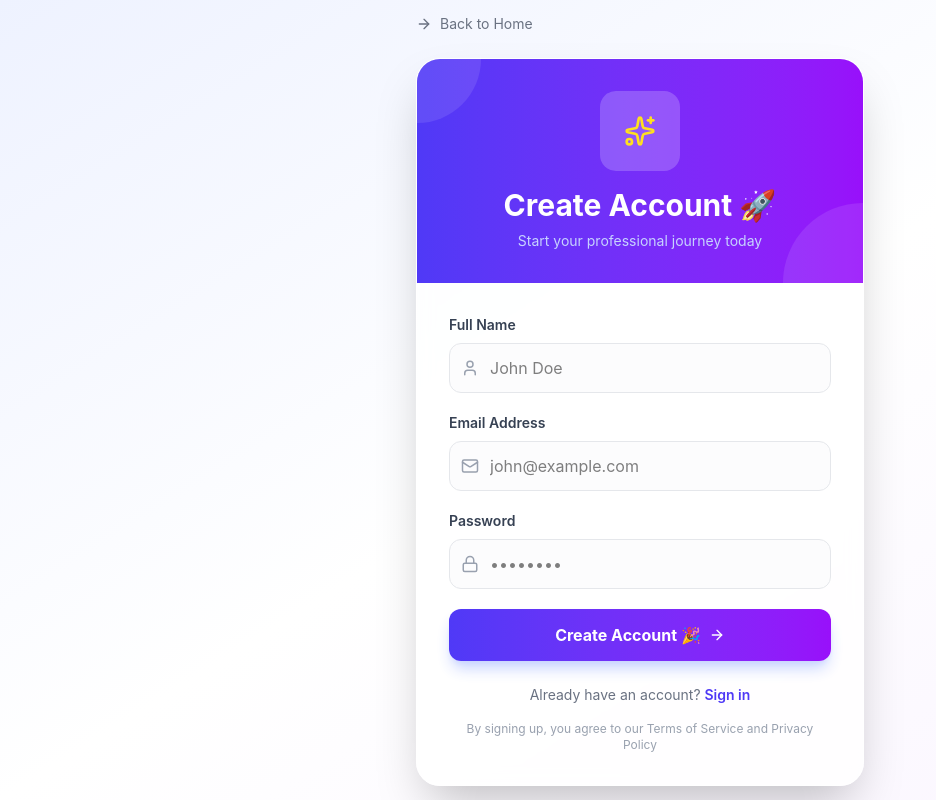
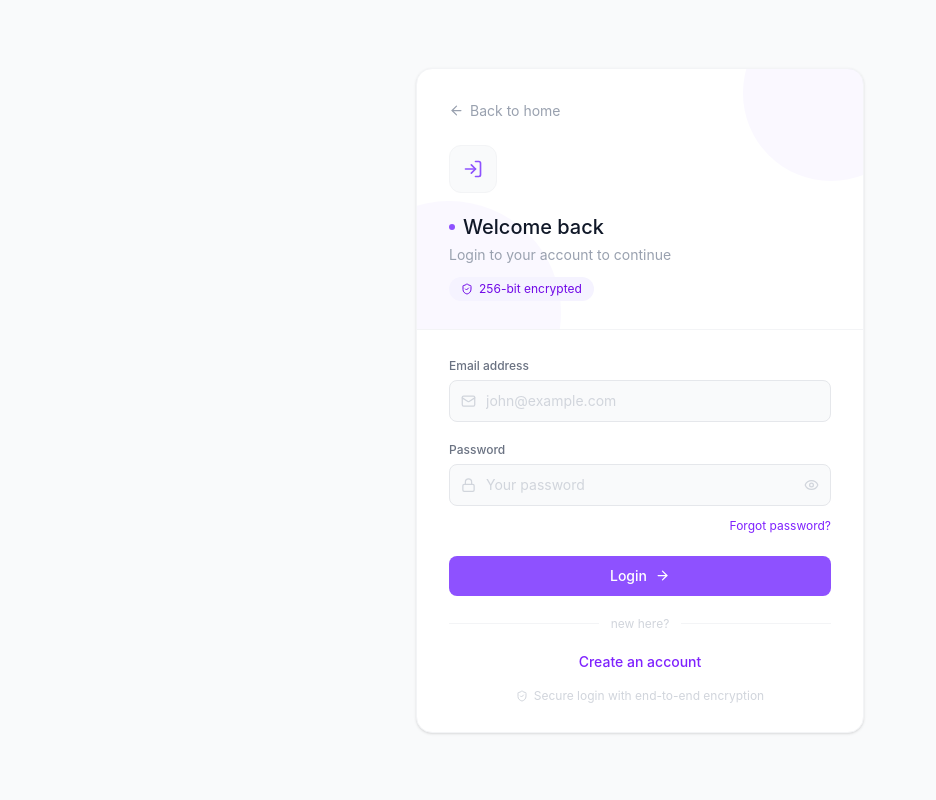
Before and after one commit to alok957641/ai-resume-builder, a React (Vite) app in the folder client/: page /register in a window 1280 px wide. Shown: the whole page, without its empty margins (0-936 px from the left). Built offline with nearby package versions, Linux system fonts and the light colour scheme; no server answers.

Commit message:
Rename Register component to Login and update logic

```diff
--- a/client/src/pages/Register.tsx
+++ b/client/src/pages/Register.tsx
@@ -1,32 +1,32 @@
-import { useEffect } from 'react';
+import { useEffect, useState } from 'react';
 import { useForm } from 'react-hook-form';
 import { useNavigate, Link } from 'react-router-dom';
 import { toast } from 'react-hot-toast';
-import { motion } from 'framer-motion';
-import { User, Mail, Lock, ArrowRight, Sparkles } from 'lucide-react';
+import { Mail, Lock, ArrowLeft, ArrowRight, ShieldCheck, Eye, EyeOff, LogIn } from 'lucide-react';
 import api from '../api';
 import { useAuthStore } from '../store/useAuthStore';
-import type { RegisterForm, AuthResponse } from '../types';
+import type { LoginForm, AuthResponse } from '../types';
 
-export default function Register() {
+export default function Login() {
   const navigate = useNavigate();
   const { setAuth, isLoggedIn } = useAuthStore();
+  const [showPass, setShowPass] = useState(false);
+  const [mounted, setMounted] = useState(false);
 
   useEffect(() => {
-    if (isLoggedIn) {
-      navigate('/dashboard', { replace: true });
-    }
+    setMounted(true);
+    if (isLoggedIn) navigate('/dashboard', { replace: true });
   }, [isLoggedIn, navigate]);
 
   const {
     register,
     handleSubmit,
     formState: { errors, isSubmitting },
-  } = useForm<RegisterForm>();
+  } = useForm<LoginForm>();
 
-  const onSubmit = async (data: RegisterForm) => {
+  const onSubmit = async (data: LoginForm) => {
     try {
-      const res = await api.post<AuthResponse>('/auth/register', data);
+      const res = await api.post<AuthResponse>('/auth/login', data);
       setAuth(res.data.user, res.data.token);
       toast.success(res.data.message);
       navigate('/dashboard');
@@ -36,190 +36,185 @@ export default function Register() {
   };
 
   return (
-    <div className="min-h-screen bg-gradient-to-br from-indigo-50 via-white to-purple-50 flex items-center justify-center px-4">
-      <div className="max-w-md w-full">
-        {/* Back to Home Button */}
-        <motion.button
-          initial={{ opacity: 0, x: -20 }}
-          animate={{ opacity: 1, x: 0 }}
+    <div className="min-h-screen bg-gray-50 flex items-center justify-center px-4 py-10">
+      <div
+        className={`w-full max-w-md transition-all duration-500 ${
+          mounted ? 'opacity-100 translate-y-0' : 'opacity-0 translate-y-6'
+        }`}
+      >
+        {/* Card */}
+        <div className="bg-white border border-gray-100 rounded-2xl overflow-hidden shadow-sm">
+
+          {/* Top Section */}
+          <div className="relative overflow-hidden px-8 pt-8 pb-7 border-b border-gray-100">
+            {/* Background blobs */}
+            <div className="absolute w-44 h-44 rounded-full bg-violet-400 opacity-[0.06] -top-16 -right-14 pointer-events-none" />
+            <div className="absolute w-56 h-56 rounded-full bg-violet-400 opacity-[0.06] -bottom-24 -left-20 pointer-events-none" />
+
+            {/* Back button */}
+            <button
               onClick={() => navigate('/')}
-          className="flex items-center gap-2 text-gray-500 hover:text-indigo-600 mb-6 transition group"
+              className="relative z-10 flex items-center gap-1.5 text-sm text-gray-400 hover:text-violet-600 mb-6 transition-colors group"
             >
-          <ArrowRight size={16} className="group-hover:-translate-x-1 transition" />
-          <span className="text-sm">Back to Home</span>
-        </motion.button>
+              <ArrowLeft
+                size={15}
+                className="transition-transform group-hover:-translate-x-0.5"
+              />
+              Back to home
+            </button>
 
-        {/* Main Card */}
-        <motion.div
-          initial={{ opacity: 0, y: 30, scale: 0.95 }}
-          animate={{ opacity: 1, y: 0, scale: 1 }}
-          transition={{ duration: 0.5 }}
-          className="bg-white/80 backdrop-blur-sm rounded-3xl shadow-2xl overflow-hidden border border-white/50"
-        >
-          {/* Decorative Header */}
-          <div className="bg-gradient-to-r from-indigo-600 to-purple-600 p-8 text-white text-center relative overflow-hidden">
-            <motion.div
-              initial={{ scale: 0 }}
-              animate={{ scale: 1 }}
-              transition={{ delay: 0.2, type: 'spring' }}
-              className="w-20 h-20 bg-white/20 rounded-2xl flex items-center justify-center mx-auto mb-4 relative z-10"
-            >
-              <Sparkles size={32} className="text-yellow-300" />
-            </motion.div>
-            <motion.h1
-              initial={{ opacity: 0, y: 10 }}
-              animate={{ opacity: 1, y: 0 }}
-              transition={{ delay: 0.3 }}
-              className="text-3xl font-bold mb-2 relative z-10"
-            >
-              Create Account 🚀
-            </motion.h1>
-            <motion.p
-              initial={{ opacity: 0 }}
-              animate={{ opacity: 1 }}
-              transition={{ delay: 0.4 }}
-              className="text-indigo-200 text-sm relative z-10"
-            >
-              Start your professional journey today
-            </motion.p>
-            {/* Floating circles */}
-            <div className="absolute top-0 left-0 w-32 h-32 bg-white/10 rounded-full -translate-x-16 -translate-y-16" />
-            <div className="absolute bottom-0 right-0 w-40 h-40 bg-white/10 rounded-full translate-x-20 translate-y-20" />
+            {/* Icon */}
+            <div className="relative z-10 w-12 h-12 rounded-xl border border-gray-100 bg-gray-50 flex items-center justify-center mb-5">
+              <LogIn size={20} className="text-violet-500" />
+            </div>
+
+            {/* Heading */}
+            <div className="relative z-10">
+              <h1 className="text-xl font-medium text-gray-900 flex items-center gap-2">
+                <span className="w-1.5 h-1.5 rounded-full bg-violet-500 inline-block" />
+                Welcome back
+              </h1>
+              <p className="text-sm text-gray-400 mt-1">Login to your account to continue</p>
+
+              {/* Security badge */}
+              <span className="inline-flex items-center gap-1.5 mt-3 text-xs text-violet-700 bg-violet-50 rounded-full px-3 py-1">
+                <ShieldCheck size={12} />
+                256-bit encrypted
+              </span>
+            </div>
           </div>
 
           {/* Form */}
-          <div className="p-6 sm:p-8">
-            <form onSubmit={handleSubmit(onSubmit)} className="space-y-5">
-              {/* Name Field */}
-              <motion.div
-                initial={{ opacity: 0, x: -20 }}
-                animate={{ opacity: 1, x: 0 }}
-                transition={{ delay: 0.5 }}
+          <div className="px-8 py-7">
+            <form onSubmit={handleSubmit(onSubmit)} className="space-y-5" noValidate>
+
+              {/* Email */}
+              <div
+                className={`transition-all duration-500 delay-100 ${
+                  mounted ? 'opacity-100 translate-x-0' : 'opacity-0 -translate-x-4'
+                }`}
               >
-                <label className="block text-sm font-semibold text-gray-700 mb-2">
-                  Full Name
+                <label className="block text-xs font-medium text-gray-500 mb-1.5">
+                  Email address
                 </label>
                 <div className="relative">
-                  <User size={18} className="absolute left-3 top-1/2 -translate-y-1/2 text-gray-400" />
-                  <input
-                    {...register('name', { required: 'Name is required!' })}
-                    type="text"
-                    placeholder="John Doe"
-                    className="w-full border border-gray-200 rounded-xl pl-10 pr-4 py-3 focus:outline-none focus:ring-2 focus:ring-indigo-500 focus:border-transparent transition bg-gray-50/50"
+                  <Mail
+                    size={15}
+                    className={`absolute left-3 top-1/2 -translate-y-1/2 transition-colors ${
+                      errors.email ? 'text-red-400' : 'text-gray-300'
+                    }`}
                   />
-                </div>
-                {errors.name && (
-                  <motion.p initial={{ opacity: 0 }} animate={{ opacity: 1 }} className="text-red-500 text-xs mt-1">
-                    {errors.name.message}
-                  </motion.p>
-                )}
-              </motion.div>
-
-              {/* Email Field */}
-              <motion.div
-                initial={{ opacity: 0, x: -20 }}
-                animate={{ opacity: 1, x: 0 }}
-                transition={{ delay: 0.6 }}
-              >
-                <label className="block text-sm font-semibold text-gray-700 mb-2">
-                  Email Address
-                </label>
-                <div className="relative">
-                  <Mail size={18} className="absolute left-3 top-1/2 -translate-y-1/2 text-gray-400" />
                   <input
                     {...register('email', {
-                      required: 'Email is required!',
-                      pattern: { value: /^\S+@\S+$/i, message: 'Please enter a valid email' },
+                      required: 'Email is required',
+                      pattern: { value: /^\S+@\S+$/i, message: 'Enter a valid email' },
                     })}
                     type="email"
                     placeholder="john@example.com"
-                    className="w-full border border-gray-200 rounded-xl pl-10 pr-4 py-3 focus:outline-none focus:ring-2 focus:ring-indigo-500 focus:border-transparent transition bg-gray-50/50"
+                    className={`w-full pl-9 pr-4 py-2.5 text-sm rounded-lg border bg-gray-50 text-gray-900 placeholder-gray-300 outline-none transition-all
+                      focus:bg-white focus:border-violet-400 focus:ring-2 focus:ring-violet-100
+                      ${errors.email ? 'border-red-300 bg-red-50' : 'border-gray-200'}`}
                   />
                 </div>
                 {errors.email && (
-                  <motion.p initial={{ opacity: 0 }} animate={{ opacity: 1 }} className="text-red-500 text-xs mt-1">
-                    {errors.email.message}
-                  </motion.p>
+                  <p className="text-xs text-red-400 mt-1">{errors.email.message}</p>
                 )}
-              </motion.div>
+              </div>
 
-              {/* Password Field */}
-              <motion.div
-                initial={{ opacity: 0, x: -20 }}
-                animate={{ opacity: 1, x: 0 }}
-                transition={{ delay: 0.7 }}
+              {/* Password */}
+              <div
+                className={`transition-all duration-500 delay-150 ${
+                  mounted ? 'opacity-100 translate-x-0' : 'opacity-0 -translate-x-4'
+                }`}
               >
-                <label className="block text-sm font-semibold text-gray-700 mb-2">
+                <label className="block text-xs font-medium text-gray-500 mb-1.5">
                   Password
                 </label>
                 <div className="relative">
-                  <Lock size={18} className="absolute left-3 top-1/2 -translate-y-1/2 text-gray-400" />
+                  <Lock
+                    size={15}
+                    className={`absolute left-3 top-1/2 -translate-y-1/2 transition-colors ${
+                      errors.password ? 'text-red-400' : 'text-gray-300'
+                    }`}
+                  />
                   <input
-                    {...register('password', {
-                      required: 'Password is required!',
-                      minLength: { value: 6, message: 'Password must be at least 6 characters' },
-                    })}
-                    type="password"
-                    placeholder="••••••••"
-                    className="w-full border border-gray-200 rounded-xl pl-10 pr-4 py-3 focus:outline-none focus:ring-2 focus:ring-indigo-500 focus:border-transparent transition bg-gray-50/50"
+                    {...register('password', { required: 'Password is required' })}
+                    type={showPass ? 'text' : 'password'}
+                    placeholder="Your password"
+                    className={`w-full pl-9 pr-10 py-2.5 text-sm rounded-lg border bg-gray-50 text-gray-900 placeholder-gray-300 outline-none transition-all
+                      focus:bg-white focus:border-violet-400 focus:ring-2 focus:ring-violet-100
+                      ${errors.password ? 'border-red-300 bg-red-50' : 'border-gray-200'}`}
                   />
+                  <button
+                    type="button"
+                    onClick={() => setShowPass(!showPass)}
+                    className="absolute right-3 top-1/2 -translate-y-1/2 text-gray-300 hover:text-violet-500 transition-colors"
+                    aria-label="Toggle password visibility"
+                  >
+                    {showPass ? <EyeOff size={15} /> : <Eye size={15} />}
+                  </button>
                 </div>
                 {errors.password && (
-                  <motion.p initial={{ opacity: 0 }} animate={{ opacity: 1 }} className="text-red-500 text-xs mt-1">
-                    {errors.password.message}
-                  </motion.p>
+                  <p className="text-xs text-red-400 mt-1">{errors.password.message}</p>
                 )}
-              </motion.div>
+                <div className="text-right mt-1.5">
+                  <Link
+                    to="/forgot-password"
+                    className="text-xs text-violet-600 hover:underline"
+                  >
+                    Forgot password?
+                  </Link>
+                </div>
+              </div>
 
-              {/* Submit Button */}
-              <motion.button
-                initial={{ opacity: 0, y: 20 }}
-                animate={{ opacity: 1, y: 0 }}
-                transition={{ delay: 0.8 }}
-                whileHover={{ scale: 1.02 }}
-                whileTap={{ scale: 0.98 }}
+              {/* Submit */}
+              <div
+                className={`transition-all duration-500 delay-200 ${
+                  mounted ? 'opacity-100 translate-y-0' : 'opacity-0 translate-y-4'
+                }`}
+              >
+                <button
                   type="submit"
                   disabled={isSubmitting}
-                className="w-full bg-gradient-to-r from-indigo-600 to-purple-600 text-white py-3.5 rounded-xl font-bold text-base hover:from-indigo-700 hover:to-purple-700 disabled:opacity-50 transition-all duration-200 shadow-lg shadow-indigo-200 flex items-center justify-center gap-2"
+                  className="w-full flex items-center justify-center gap-2 bg-violet-500 hover:bg-violet-600 active:scale-[0.99] disabled:opacity-50 text-white text-sm font-medium py-2.5 rounded-lg transition-all mt-2"
                 >
                   {isSubmitting ? (
                     <>
-                    <div className="w-5 h-5 border-2 border-white border-t-transparent rounded-full animate-spin" />
-                    Creating Account...
+                      <div className="w-4 h-4 border-2 border-white/30 border-t-white rounded-full animate-spin" />
+                      Logging in...
                     </>
                   ) : (
                     <>
-                    Create Account 🎉
-                    <ArrowRight size={16} />
+                      Login
+                      <ArrowRight size={15} />
                     </>
                   )}
-              </motion.button>
+                </button>
+              </div>
             </form>
 
-            {/* Login Link */}
-            <motion.p
-              initial={{ opacity: 0 }}
-              animate={{ opacity: 1 }}
-              transition={{ delay: 0.9 }}
-              className="text-center text-gray-500 mt-6 text-sm"
+            {/* Divider */}
+            <div className="flex items-center gap-3 my-5">
+              <div className="flex-1 h-px bg-gray-100" />
+              <span className="text-xs text-gray-300">new here?</span>
+              <div className="flex-1 h-px bg-gray-100" />
+            </div>
+
+            <p className="text-center text-sm text-gray-400">
+              <Link
+                to="/register"
+                className="text-violet-600 font-medium hover:underline"
               >
-              Already have an account?{' '}
-              <Link to="/login" className="text-indigo-600 font-semibold hover:underline">
-                Sign in
+                Create an account
               </Link>
-            </motion.p>
+            </p>
 
-            {/* Footer Note */}
-            <motion.p
-              initial={{ opacity: 0 }}
-              animate={{ opacity: 1 }}
-              transition={{ delay: 1 }}
-              className="text-center text-gray-400 text-xs mt-4"
-            >
-              By signing up, you agree to our Terms of Service and Privacy Policy
-            </motion.p>
+            <p className="text-center text-xs text-gray-300 flex items-center justify-center gap-1.5 mt-4">
+              <ShieldCheck size={12} />
+              Secure login with end-to-end encryption
+            </p>
           </div>
-        </motion.div>
+        </div>
       </div>
     </div>
   );
```
Lines whose indentation alone changed are shown as unchanged.
